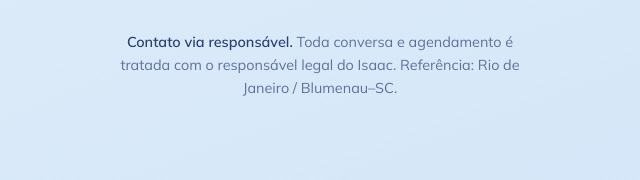
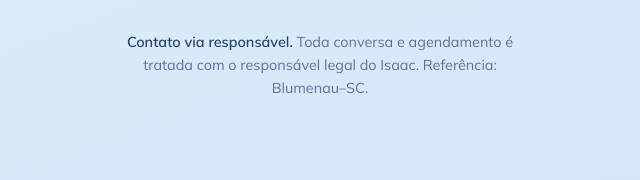
Before and after one commit to shownato/Isaac, a plain HTML site: page index.html in a window 1280 px wide. Shown: the part 4217-4397 px from the top of the page, 320-960 px from the left. Drawn offline with Linux system fonts and the light colour scheme.

Commit message:
tweak: localizacao de referencia apenas Blumenau-SC
Remove "Rio de Janeiro /" da linha de referencia; cidade unica.

Co-Authored-By: Claude Opus 4.8 <noreply@anthropic.com>

```diff
--- a/index.html
+++ b/index.html
@@ -286,7 +286,7 @@ footer .fname{font-family:'Fraunces';color:var(--ink);font-size:1.05rem;font-wei
         <svg viewBox="0 0 24 24"><rect x="3" y="3" width="18" height="18" rx="5"/><circle cx="12" cy="12" r="4"/><circle cx="17.5" cy="6.5" r="1" fill="var(--blue)" stroke="none"/></svg>@isaacroberto02
       </a>
     </div>
-    <p class="guardian reveal in"><strong>Contato via responsável.</strong> Toda conversa e agendamento é tratada com o responsável legal do Isaac. Referência: Rio de Janeiro / Blumenau–SC.</p>
+    <p class="guardian reveal in"><strong>Contato via responsável.</strong> Toda conversa e agendamento é tratada com o responsável legal do Isaac. Referência: Blumenau–SC.</p>
   </div>
 </section>
 
```
